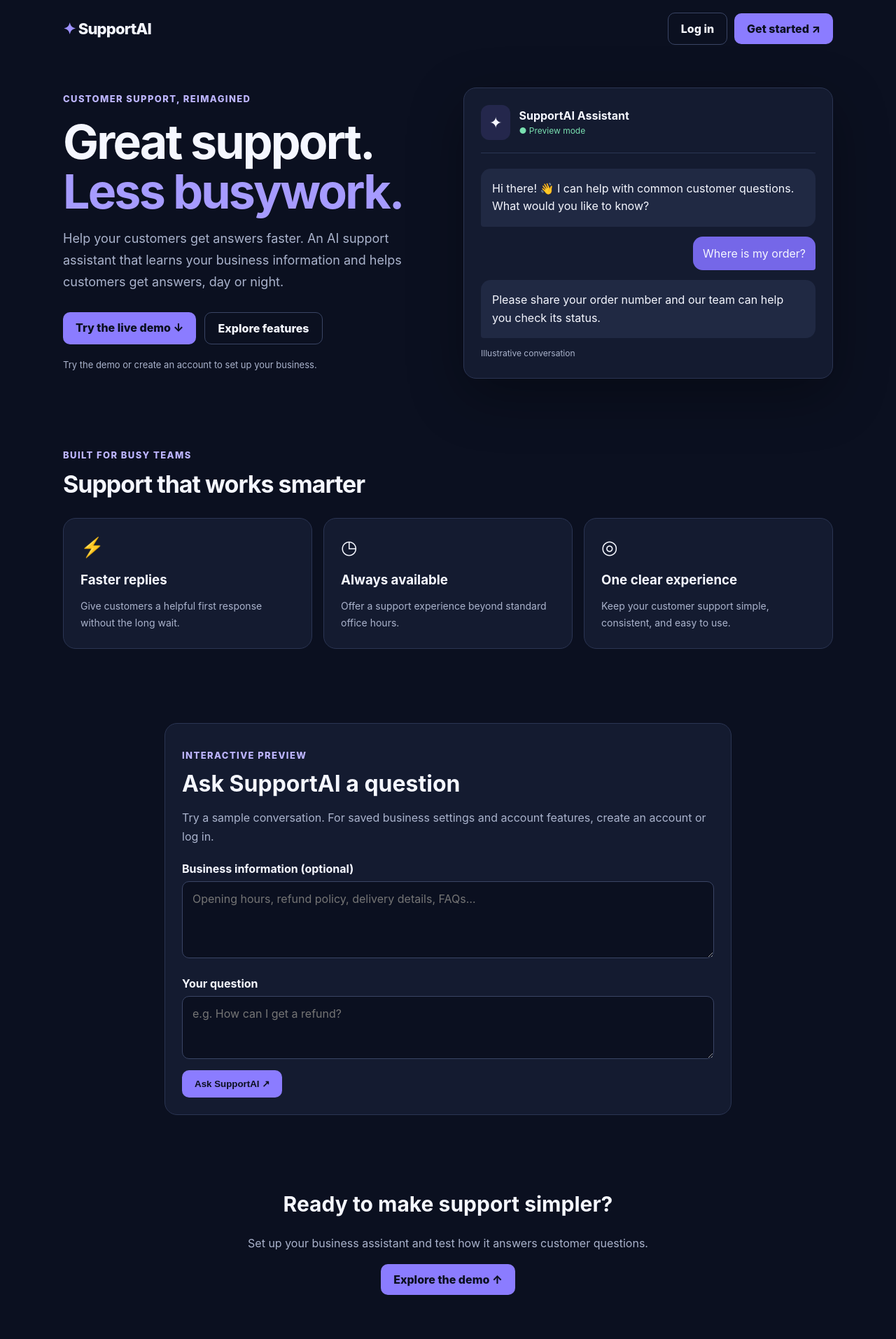
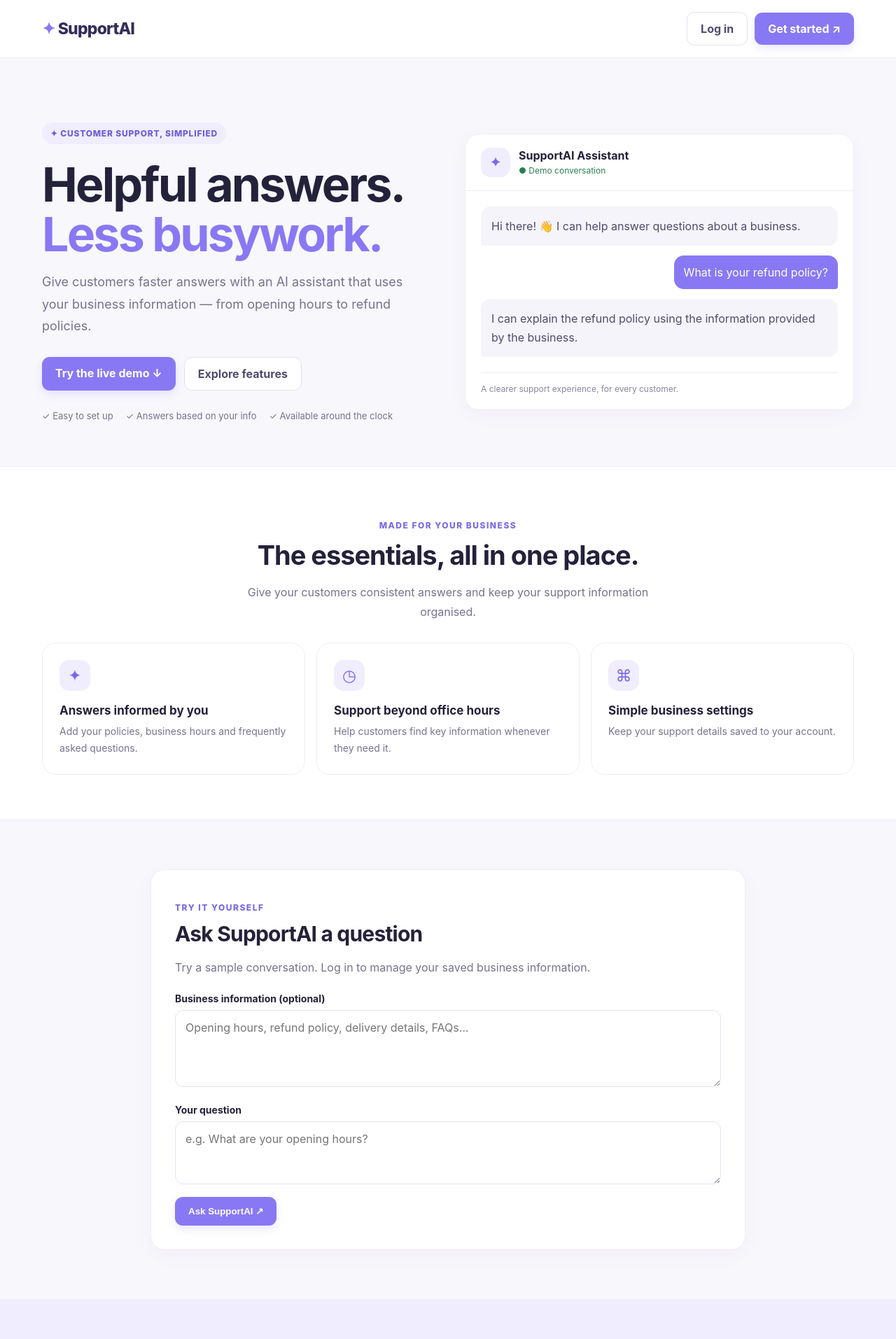
Before and after one commit to supportaibusiness-creator/Supportai, a Next.js app: page / in a window 1280 px wide. Shown: the top 1913 px of the page at 70% size. Built offline with nearby package versions, Linux system fonts and the light colour scheme; no server answers.

Commit message:
Refresh SupportAI homepage with clean minimal lavender design

```diff
--- a/app/page.js
+++ b/app/page.js
@@ -2,21 +2,6 @@
 
 import { useEffect, useState } from "react";
 import { supabase } from "../lib/supabase";
-
-const faqs = [
-  {
-    q: "What are your business hours?",
-    a: "We're here to help! Share your opening hours with customers so they know when to reach your team.",
-  },
-  {
-    q: "How do I track my order?",
-    a: "Please share your order number and our team can help you check its status.",
-  },
-  {
-    q: "How can I get a refund?",
-    a: "We can help with that. Please share your order number and a little detail about your request.",
-  },
-];
 
 export default function Home() {
   const [message, setMessage] = useState("");
@@ -27,48 +12,29 @@ export default function Home() {
 
   useEffect(() => {
     let alive = true;
-
     async function loadBusinessInfo() {
       try {
         const savedInfo = window.localStorage.getItem("supportai-business-info");
         if (savedInfo && alive) setBusinessInfo(savedInfo);
-      } catch {
-        // Storage may be unavailable in private browsing; the demo still works.
-      }
-
+      } catch {}
       if (supabase) {
         try {
           const { data: { session } } = await supabase.auth.getSession();
           if (session && alive) {
-            const { data, error } = await supabase
-              .from("business_profiles")
-              .select("business_info")
-              .eq("user_id", session.user.id)
-              .maybeSingle();
-
-            if (!error && data?.business_info && alive) {
-              setBusinessInfo(data.business_info);
-            }
+            const { data, error } = await supabase.from("business_profiles").select("business_info").eq("user_id", session.user.id).maybeSingle();
+            if (!error && data?.business_info && alive) setBusinessInfo(data.business_info);
           }
-        } catch {
-          // The public demo remains available if account data cannot be loaded.
-        }
+        } catch {}
       }
-
       if (alive) setBusinessInfoLoaded(true);
     }
-
     loadBusinessInfo();
     return () => { alive = false; };
   }, []);
 
   useEffect(() => {
     if (!businessInfoLoaded) return;
-    try {
-      window.localStorage.setItem("supportai-business-info", businessInfo);
-    } catch {
-      // The information remains usable for this session if storage is unavailable.
-    }
+    try { window.localStorage.setItem("supportai-business-info", businessInfo); } catch {}
   }, [businessInfo, businessInfoLoaded]);
 
   async function handleSubmit(e) {
@@ -78,114 +44,90 @@ export default function Home() {
     setLoading(true);
     setReply("");
     try {
-      const response = await fetch("/api/chat", {
-        method: "POST",
-        headers: { "Content-Type": "application/json" },
-        body: JSON.stringify({ question, businessInfo }),
-      });
+      const response = await fetch("/api/chat", { method: "POST", headers: { "Content-Type": "application/json" }, body: JSON.stringify({ question, businessInfo }) });
       const data = await response.json();
       if (!response.ok) throw new Error(data.error || "Please try again.");
       setReply(data.reply);
     } catch (error) {
       setReply(error.message || "Could not reach SupportAI. Please try again.");
-    } finally {
-      setLoading(false);
-    }
+    } finally { setLoading(false); }
   }
 
-  const styles = {
-    page: { minHeight: "100vh", background: "#0b1020", color: "#f5f7ff", fontFamily: "Inter, Arial, sans-serif" },
-    nav: { maxWidth: 1100, margin: "0 auto", padding: "24px 24px", display: "flex", alignItems: "center", justifyContent: "space-between", gap: 16 },
-    logo: { fontWeight: 800, fontSize: 22, letterSpacing: "-.8px" },
-    button: { display: "inline-block", background: "#8b7cff", color: "#0b1020", padding: "12px 18px", borderRadius: 10, border: 0, fontWeight: 800, textDecoration: "none", cursor: "pointer" },
-    section: { maxWidth: 1100, margin: "0 auto", padding: "64px 24px" },
-    muted: { color: "#aab3cc", lineHeight: 1.7 },
-    panel: { background: "#141b30", border: "1px solid #2b3553", borderRadius: 18, padding: 24 },
-    tag: { color: "#bdb5ff", fontSize: 13, fontWeight: 800, letterSpacing: 1.4, textTransform: "uppercase" },
-  };
+  const card = { background: "#fff", border: "1px solid #eeecf5", borderRadius: 20, padding: 24, boxShadow: "0 8px 30px #30245b08" };
+  const muted = { color: "#77738e", lineHeight: 1.75 };
+  const primary = { display: "inline-block", background: "#8978f3", color: "#fff", padding: "13px 19px", borderRadius: 11, border: 0, fontWeight: 750, textDecoration: "none", cursor: "pointer", boxShadow: "0 5px 12px #8978f32b" };
+  const secondary = { ...primary, background: "#fff", color: "#514b6d", border: "1px solid #e3e1f2", boxShadow: "none" };
 
   return (
-    <main style={styles.page}>
-      <nav style={{ ...styles.nav, padding: "18px 20px", flexWrap: "wrap" }}>
-        <a href="/" style={{ ...styles.logo, color: "#f5f7ff", textDecoration: "none" }}><span style={{ color: "#9d91ff" }}>✦</span> SupportAI</a>
-        <div style={{ display: "flex", alignItems: "center", gap: 10, flexWrap: "wrap" }}><a href="/login?mode=login" style={{ ...styles.button, background: "transparent", color: "#f5f7ff", border: "1px solid #3a4565" }}>Log in</a><a href="/login?mode=signup" style={styles.button}>Get started ↗</a></div>
+    <main style={{ minHeight: "100vh", background: "#f8f7fc", color: "#24213a", fontFamily: "Inter, -apple-system, BlinkMacSystemFont, Segoe UI, sans-serif" }}>
+      <nav style={{ background: "#fff", borderBottom: "1px solid #eeecf5" }}>
+        <div style={{ maxWidth: 1160, margin: "0 auto", padding: "17px 22px", display: "flex", alignItems: "center", justifyContent: "space-between", gap: 14, flexWrap: "wrap" }}>
+          <a href="/" style={{ fontWeight: 850, fontSize: 23, letterSpacing: "-.8px", color: "#342d59", textDecoration: "none" }}><span style={{ color: "#8978f3" }}>✦</span> SupportAI</a>
+          <div style={{ display: "flex", alignItems: "center", gap: 10, flexWrap: "wrap" }}>
+            <a href="/login?mode=login" style={secondary}>Log in</a>
+            <a href="/login?mode=signup" style={primary}>Get started ↗</a>
+          </div>
+        </div>
       </nav>
 
-      <section style={{ ...styles.section, paddingTop: 38, paddingBottom: 48, display: "grid", gridTemplateColumns: "repeat(auto-fit, minmax(min(100%, 360px), 1fr))", alignItems: "center", gap: 44 }}>
+      <section style={{ maxWidth: 1160, margin: "0 auto", padding: "clamp(48px, 8vw, 92px) 22px 64px", display: "grid", gridTemplateColumns: "repeat(auto-fit, minmax(min(100%, 330px), 1fr))", alignItems: "center", gap: 48 }}>
         <div>
-          <p style={styles.tag}>CUSTOMER SUPPORT, REIMAGINED</p>
-          <h1 style={{ fontSize: "clamp(42px, 7vw, 68px)", lineHeight: 1.04, letterSpacing: "-2.8px", margin: "18px 0" }}>
-            Great support.<br /><span style={{ color: "#a69bff" }}>Less busywork.</span>
-          </h1>
-          <p style={{ ...styles.muted, fontSize: 18, maxWidth: 520 }}>
-            Help your customers get answers faster. An AI support assistant that learns your business information and helps customers get answers, day or night.
-          </p>
+          <div style={{ display: "inline-flex", alignItems: "center", gap: 8, padding: "8px 12px", borderRadius: 999, background: "#f0edff", color: "#6d5cdb", fontSize: 12, fontWeight: 800, letterSpacing: ".8px" }}>✦ CUSTOMER SUPPORT, SIMPLIFIED</div>
+          <h1 style={{ fontSize: "clamp(42px, 7vw, 68px)", lineHeight: 1.04, letterSpacing: "-2.8px", margin: "22px 0 18px", maxWidth: 650 }}>Helpful answers.<br /><span style={{ color: "#8978f3" }}>Less busywork.</span></h1>
+          <p style={{ ...muted, fontSize: 18, maxWidth: 550 }}>Give customers faster answers with an AI assistant that uses your business information — from opening hours to refund policies.</p>
           <div style={{ display: "flex", flexWrap: "wrap", gap: 12, marginTop: 28 }}>
-            <a href="#demo" style={styles.button}>Try the live demo ↓</a>
-            <a href="#features" style={{ ...styles.button, background: "transparent", color: "#f5f7ff", border: "1px solid #3a4565" }}>Explore features</a>
+            <a href="#demo" style={primary}>Try the live demo ↓</a>
+            <a href="#features" style={secondary}>Explore features</a>
           </div>
-          <p style={{ ...styles.muted, fontSize: 13, marginTop: 18 }}>Try the demo or create an account to set up your business.</p>
+          <div style={{ display: "flex", flexWrap: "wrap", gap: 18, marginTop: 28, color: "#77738e", fontSize: 13 }}>
+            <span>✓ Easy to set up</span><span>✓ Answers based on your info</span><span>✓ Available around the clock</span>
+          </div>
         </div>
-        <div style={{ ...styles.panel, boxShadow: "0 24px 80px #0005" }}>
-          <div style={{ display: "flex", alignItems: "center", gap: 12, borderBottom: "1px solid #2b3553", paddingBottom: 18 }}>
-            <div style={{ background: "#8b7cff22", borderRadius: 12, padding: 12, fontSize: 22 }}>✦</div>
-            <div><strong>SupportAI Assistant</strong><div style={{ color: "#79dfb0", fontSize: 12, marginTop: 4 }}>● Preview mode</div></div>
+        <div style={{ ...card, padding: 0, overflow: "hidden" }}>
+          <div style={{ padding: "19px 22px", borderBottom: "1px solid #eeecf5", display: "flex", alignItems: "center", gap: 12 }}>
+            <div style={{ width: 42, height: 42, borderRadius: 14, background: "#f0edff", color: "#7969e8", display: "grid", placeItems: "center", fontSize: 21 }}>✦</div>
+            <div><strong style={{ display: "block" }}>SupportAI Assistant</strong><span style={{ color: "#278052", fontSize: 12 }}>● Demo conversation</span></div>
           </div>
-          <div style={{ background: "#202943", padding: 16, borderRadius: "14px 14px 14px 4px", marginTop: 22, lineHeight: 1.6 }}>
-            Hi there! 👋 I can help with common customer questions. What would you like to know?
+          <div style={{ padding: 22 }}>
+            <div style={{ background: "#f5f4fa", padding: 15, borderRadius: "14px 14px 14px 4px", lineHeight: 1.65, color: "#514b6d" }}>Hi there! 👋 I can help answer questions about a business.</div>
+            <div style={{ display: "flex", justifyContent: "flex-end", marginTop: 14 }}><div style={{ background: "#8978f3", color: "#fff", padding: 14, borderRadius: "14px 14px 4px 14px" }}>What is your refund policy?</div></div>
+            <div style={{ background: "#f5f4fa", padding: 15, borderRadius: "14px 14px 14px 4px", marginTop: 14, lineHeight: 1.65, color: "#514b6d" }}>I can explain the refund policy using the information provided by the business.</div>
+            <div style={{ borderTop: "1px solid #eeecf5", marginTop: 22, paddingTop: 15, color: "#89859d", fontSize: 12 }}>A clearer support experience, for every customer.</div>
           </div>
-          <div style={{ display: "flex", justifyContent: "flex-end", marginTop: 14 }}>
-            <div style={{ background: "#7567e8", padding: 14, borderRadius: "14px 14px 4px 14px" }}>Where is my order?</div>
-          </div>
-          <div style={{ background: "#202943", padding: 16, borderRadius: "14px 14px 14px 4px", marginTop: 14, lineHeight: 1.6 }}>
-            Please share your order number and our team can help you check its status.
-          </div>
-          <p style={{ ...styles.muted, fontSize: 12, marginBottom: 0 }}>Illustrative conversation</p>
         </div>
       </section>
 
-      <section id="features" style={{ ...styles.section, paddingTop: 36 }}>
-        <p style={styles.tag}>BUILT FOR BUSY TEAMS</p>
-        <h2 style={{ fontSize: 34, letterSpacing: "-1px", margin: "12px 0 28px" }}>Support that works smarter</h2>
-        <div style={{ display: "grid", gridTemplateColumns: "repeat(auto-fit, minmax(min(100%, 220px), 1fr))", gap: 16 }}>
-          {[
-            ["⚡", "Faster replies", "Give customers a helpful first response without the long wait."],
-            ["◷", "Always available", "Offer a support experience beyond standard office hours."],
-            ["◎", "One clear experience", "Keep your customer support simple, consistent, and easy to use."],
-          ].map(([icon, title, description]) => (
-            <div key={title} style={styles.panel}>
-              <div style={{ fontSize: 27 }}>{icon}</div>
-              <h3 style={{ marginBottom: 8 }}>{title}</h3>
-              <p style={{ ...styles.muted, fontSize: 14, marginBottom: 0 }}>{description}</p>
-            </div>
-          ))}
+      <section id="features" style={{ background: "#fff", borderTop: "1px solid #eeecf5", borderBottom: "1px solid #eeecf5" }}>
+        <div style={{ maxWidth: 1160, margin: "0 auto", padding: "64px 22px" }}>
+          <div style={{ textAlign: "center", maxWidth: 620, margin: "0 auto 30px" }}><p style={{ color: "#7969e8", fontSize: 12, fontWeight: 800, letterSpacing: 1.5 }}>MADE FOR YOUR BUSINESS</p><h2 style={{ fontSize: "clamp(28px, 4vw, 38px)", letterSpacing: "-1px", margin: "10px 0" }}>The essentials, all in one place.</h2><p style={muted}>Give your customers consistent answers and keep your support information organised.</p></div>
+          <div style={{ display: "grid", gridTemplateColumns: "repeat(auto-fit, minmax(min(100%, 220px), 1fr))", gap: 16 }}>
+            {[["✦","Answers informed by you","Add your policies, business hours and frequently asked questions."],["◷","Support beyond office hours","Help customers find key information whenever they need it."],["⌘","Simple business settings","Keep your support details saved to your account."]].map(([icon,title,description]) => <article key={title} style={{ ...card, boxShadow: "none" }}><div style={{ width: 44, height: 44, display: "grid", placeItems: "center", borderRadius: 14, background: "#f0edff", color: "#7969e8", fontSize: 23 }}>{icon}</div><h3 style={{ fontSize: 17, margin: "18px 0 8px" }}>{title}</h3><p style={{ ...muted, fontSize: 14, margin: 0 }}>{description}</p></article>)}
+          </div>
         </div>
       </section>
 
-      <section id="demo" style={{ ...styles.section, paddingTop: 42 }}>
-        <div style={{ ...styles.panel, maxWidth: 760, margin: "0 auto" }}>
-          <p style={styles.tag}>INTERACTIVE PREVIEW</p>
-          <h2 style={{ fontSize: 32, margin: "10px 0" }}>Ask SupportAI a question</h2>
-          <p style={styles.muted}>Try a sample conversation. For saved business settings and account features, create an account or log in.</p>
+      <section id="demo" style={{ maxWidth: 1160, margin: "0 auto", padding: "70px 22px" }}>
+        <div style={{ maxWidth: 780, margin: "0 auto", ...card, padding: "clamp(20px, 4vw, 34px)" }}>
+          <p style={{ color: "#7969e8", fontSize: 12, fontWeight: 800, letterSpacing: 1.5 }}>TRY IT YOURSELF</p>
+          <h2 style={{ fontSize: 30, letterSpacing: "-.8px", margin: "10px 0" }}>Ask SupportAI a question</h2>
+          <p style={muted}>Try a sample conversation. Log in to manage your saved business information.</p>
           <form onSubmit={handleSubmit}>
-            <label htmlFor="businessInfo" style={{ display: "block", fontWeight: 700, margin: "22px 0 8px" }}>Business information (optional)</label>
-            <textarea id="businessInfo" value={businessInfo} onChange={(e) => setBusinessInfo(e.target.value)} placeholder="Opening hours, refund policy, delivery details, FAQs…" rows={4} maxLength={6000} style={{ width: "100%", boxSizing: "border-box", padding: 14, borderRadius: 10, border: "1px solid #3a4565", background: "#0b1020", color: "#f5f7ff", font: "inherit", resize: "vertical" }} />
-            <label htmlFor="question" style={{ display: "block", fontWeight: 700, margin: "22px 0 8px" }}>Your question</label>
-            <textarea id="question" value={message} onChange={(e) => setMessage(e.target.value)} placeholder="e.g. How can I get a refund?" rows={3} style={{ width: "100%", boxSizing: "border-box", padding: 14, borderRadius: 10, border: "1px solid #3a4565", background: "#0b1020", color: "#f5f7ff", font: "inherit", resize: "vertical" }} />
-            <button type="submit" disabled={loading} style={{ ...styles.button, marginTop: 12, opacity: loading ? 0.7 : 1 }}>{loading ? "Thinking…" : "Ask SupportAI ↗"}</button>
+            <label htmlFor="businessInfo" style={{ display: "block", fontWeight: 700, fontSize: 14, margin: "22px 0 8px" }}>Business information (optional)</label>
+            <textarea id="businessInfo" value={businessInfo} onChange={e => setBusinessInfo(e.target.value)} placeholder="Opening hours, refund policy, delivery details, FAQs…" rows={4} maxLength={6000} style={{ width: "100%", boxSizing: "border-box", padding: 14, borderRadius: 12, border: "1px solid #e3e1f2", background: "#fff", color: "#24213a", font: "inherit", resize: "vertical", outlineColor: "#9a8cf5" }} />
+            <label htmlFor="question" style={{ display: "block", fontWeight: 700, fontSize: 14, margin: "20px 0 8px" }}>Your question</label>
+            <textarea id="question" value={message} onChange={e => setMessage(e.target.value)} placeholder="e.g. What are your opening hours?" rows={3} style={{ width: "100%", boxSizing: "border-box", padding: 14, borderRadius: 12, border: "1px solid #e3e1f2", background: "#fff", color: "#24213a", font: "inherit", resize: "vertical", outlineColor: "#9a8cf5" }} />
+            <button type="submit" disabled={loading} style={{ ...primary, marginTop: 14, opacity: loading ? .7 : 1 }}>{loading ? "Thinking…" : "Ask SupportAI ↗"}</button>
           </form>
-          {reply && <div role="status" style={{ background: "#202943", border: "1px solid #3a4565", padding: 18, borderRadius: 12, marginTop: 20 }}><strong style={{ color: "#bdb5ff" }}>SupportAI reply</strong><p style={{ lineHeight: 1.7, marginBottom: 0 }}>{reply}</p></div>}
+          {reply && <div role="status" style={{ background: "#f5f3ff", border: "1px solid #e7e2ff", color: "#514b6d", padding: 18, borderRadius: 13, marginTop: 20 }}><strong style={{ color: "#6d5cdb" }}>SupportAI reply</strong><p style={{ lineHeight: 1.7, marginBottom: 0 }}>{reply}</p></div>}
         </div>
       </section>
 
-      <section style={{ ...styles.section, paddingTop: 20, paddingBottom: 70, textAlign: "center" }}>
-        <h2 style={{ fontSize: 30 }}>Ready to make support simpler?</h2>
-        <p style={styles.muted}>Set up your business assistant and test how it answers customer questions.</p>
-        <a href="#demo" style={styles.button}>Explore the demo ↑</a>
+      <section style={{ background: "#f0edff", padding: "52px 22px", textAlign: "center" }}>
+        <h2 style={{ fontSize: "clamp(27px, 4vw, 36px)", letterSpacing: "-1px", margin: "0 0 12px" }}>Ready to make support simpler?</h2>
+        <p style={{ ...muted, margin: "0 auto 22px" }}>Set up your business assistant and make it your own.</p>
+        <a href="/login?mode=signup" style={primary}>Create your account ↗</a>
       </section>
-      <footer style={{ borderTop: "1px solid #252e48", padding: 24, textAlign: "center", color: "#8e99b6", fontSize: 13 }}>
-        © {new Date().getFullYear()} SupportAI · Built for better customer conversations
-      </footer>
+      <footer style={{ background: "#fff", borderTop: "1px solid #eeecf5", padding: 24, textAlign: "center", color: "#89859d", fontSize: 13 }}>© {new Date().getFullYear()} SupportAI · Better customer conversations</footer>
     </main>
   );
 }
```
